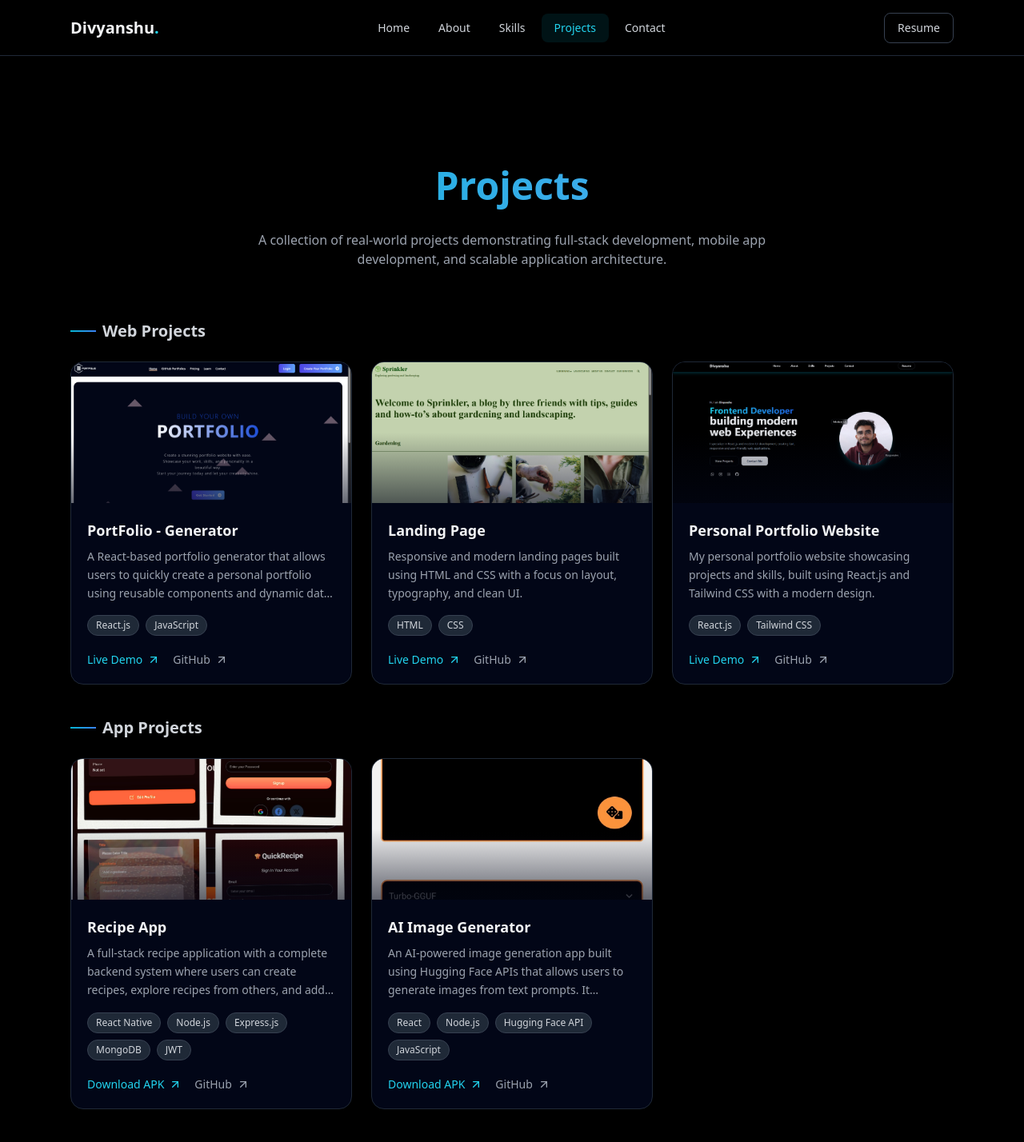
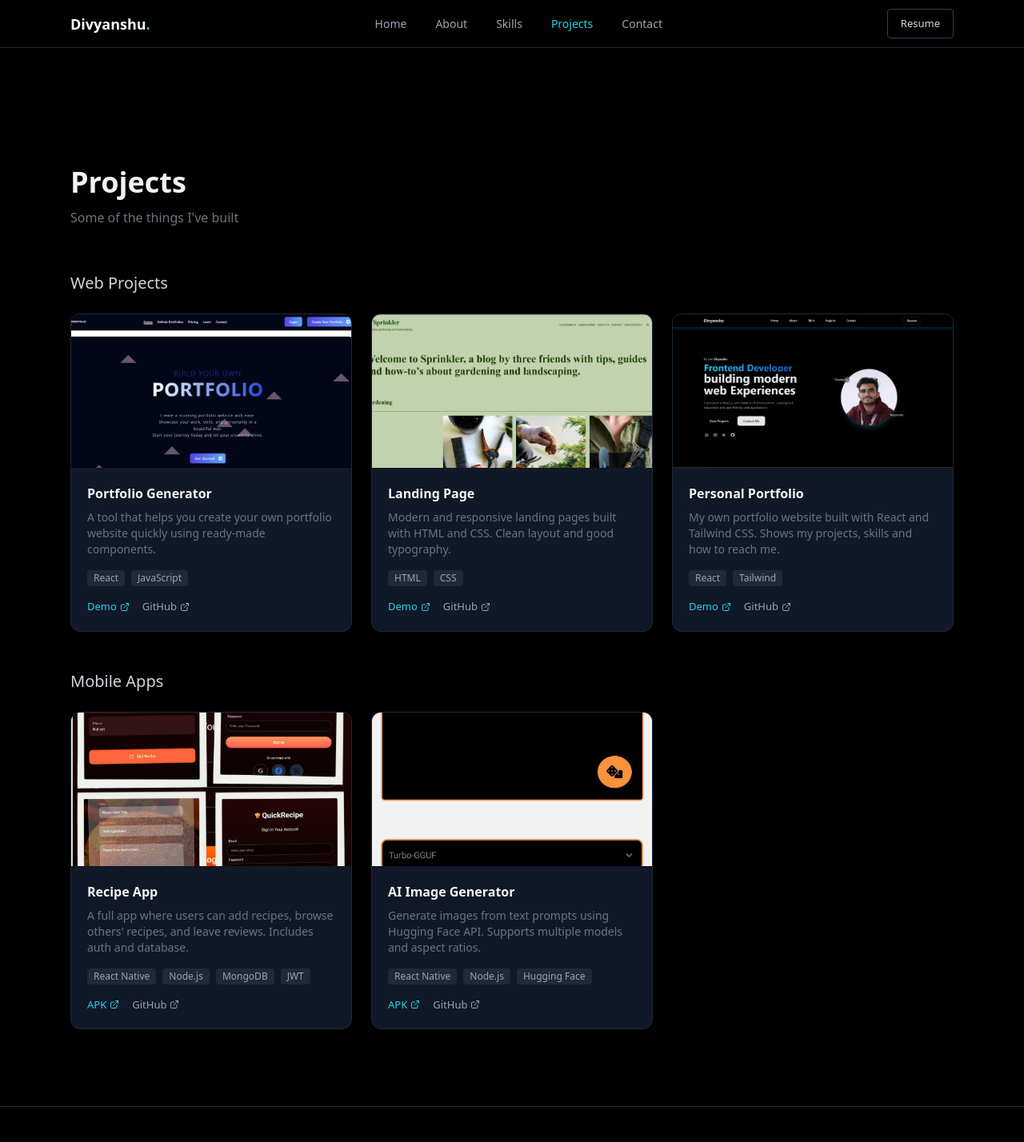
Before and after one commit to Divyanshu-chauhan000/Portfolio-main, a React (Vite) app in the folder my-portfolio-frontend/: page /projects in a window 1280 px wide. Shown: the top 1428 px of the page at 80% size. Built offline with nearby package versions, Linux system fonts and the light colour scheme.

Commit message:
Final change done....

```diff
--- a/my-portfolio-frontend/src/components/Navbar.jsx
+++ b/my-portfolio-frontend/src/components/Navbar.jsx
@@ -13,112 +13,61 @@ const navItems = [
 const Navbar = () => {
   const [isMenuOpen, setIsMenuOpen] = useState(false);
 
-  const toggleMenu = () => {
-    setIsMenuOpen(!isMenuOpen);
-  };
-
-  const linkClasses = ({ isActive }) =>
-    `px-4 py-2 rounded-lg text-sm font-medium transition-all duration-200 ${
-      isActive
-        ? "text-cyan-400 bg-cyan-500/10"
-        : "text-gray-300 hover:text-cyan-400 hover:bg-gray-800"
-    }`;
-
-  const mobileLinkClasses = ({ isActive }) =>
-    `block w-full py-3 px-4 rounded-xl transition-all duration-200 text-sm font-medium ${
-      isActive
-        ? "text-cyan-400 bg-cyan-500/10"
-        : "text-gray-300 hover:text-cyan-400 hover:bg-gray-800"
-    }`;
-
   return (
     <div>
-      <nav className="fixed top-0 left-0 w-full h-[70px] bg-black/90 backdrop-blur-md border-b border-gray-800 z-50">
-        <div className="max-w-6xl mx-auto px-4 sm:px-6 h-full flex items-center justify-between">
+      <nav className="fixed top-0 left-0 w-full h-[60px] bg-black/95 backdrop-blur-sm border-b border-gray-800 z-50">
+        <div className="max-w-6xl mx-auto px-5 md:px-6 h-full flex items-center justify-between">
+
           {/* Logo */}
-          <NavLink
-            to="/"
-            className="text-xl font-bold text-gray-100 hover:text-cyan-400 transition-colors"
-          >
+          <NavLink to="/" className="text-lg font-bold text-white">
             Divyanshu<span className="text-cyan-400">.</span>
           </NavLink>
 
-          {/* Desktop Navigation */}
+          {/* Desktop Nav */}
           <div className="hidden md:flex items-center gap-1">
             {navItems.map((item) => (
-              <NavLink key={item.name} to={item.to} className={linkClasses}>
+              <NavLink key={item.name} to={item.to}
+                className={({ isActive }) =>
+                  `px-4 py-2 rounded text-[14px] font-medium transition ${
+                    isActive ? "text-cyan-400" : "text-gray-400 hover:text-white"
+                  }`
+                }>
                 {item.name}
               </NavLink>
             ))}
           </div>
 
-          {/* Right Side */}
-          <div className="flex items-center gap-3">
-            <NavLink to="/resume">
-              <button className="hidden sm:flex items-center gap-2 px-4 py-2 rounded-lg text-sm font-medium text-gray-300 border border-gray-700 hover:border-cyan-500/50 hover:text-cyan-400 transition-all duration-200">
+          {/* Resume Button */}
+          <NavLink to="/resume" className="hidden sm:block">
+            <button className="px-4 py-2 text-[13px] font-medium text-gray-300 border border-gray-700 rounded hover:border-gray-500 transition">
               Resume
             </button>
           </NavLink>
 
           {/* Mobile Menu Toggle */}
-            <button
-              className="md:hidden text-gray-300 hover:text-cyan-400 transition-colors p-2"
-              onClick={toggleMenu}
-              aria-label="Toggle menu"
-            >
-              <HiMenu className="w-6 h-6" />
+          <button className="md:hidden text-gray-400 p-2" onClick={() => setIsMenuOpen(!isMenuOpen)}>
+            {isMenuOpen ? <HiX size={24}/> : <HiMenu size={24}/>}
           </button>
-          </div>
         </div>
       </nav>
 
-      {/* Mobile Menu Overlay */}
+      {/* Mobile Menu */}
       {isMenuOpen && (
-        <>
-          <div
-            className="fixed inset-0 z-40 bg-black/80 backdrop-blur-sm"
-            onClick={toggleMenu}
-          />
-          <aside className="fixed inset-y-0 left-0 z-50 w-72 bg-black border-r border-gray-800 shadow-2xl p-6">
-            <div className="flex items-center justify-between mb-8">
-              <NavLink
-                to="/"
-                className="text-xl font-bold text-gray-100"
-                onClick={toggleMenu}
-              >
-                Divyanshu<span className="text-cyan-400">.</span>
-              </NavLink>
-              <button
-                className="text-gray-300 hover:text-cyan-400 transition-colors p-2"
-                onClick={toggleMenu}
-              >
-                <HiX className="w-6 h-6" />
-              </button>
-            </div>
-            <nav>
-              <ul className="space-y-2">
+        <div className="fixed inset-0 z-40 bg-black/95 md:hidden" onClick={() => setIsMenuOpen(false)}>
+          <div className="flex flex-col items-center justify-center h-full gap-4" onClick={(e) => e.stopPropagation()}>
             {navItems.map((item) => (
-                  <li key={item.name}>
-                    <NavLink
-                      to={item.to}
-                      className={mobileLinkClasses}
-                      onClick={toggleMenu}
-                    >
+              <NavLink key={item.name} to={item.to} onClick={() => setIsMenuOpen(false)}
+                className="text-gray-300 hover:text-cyan-400 transition text-lg">
                 {item.name}
               </NavLink>
-                  </li>
             ))}
-              </ul>
-              <div className="mt-6 pt-6 border-t border-gray-800">
-                <NavLink to="/resume" onClick={toggleMenu}>
-                  <button className="w-full flex items-center justify-center gap-2 px-4 py-3 rounded-lg text-sm font-medium text-gray-300 border border-gray-700 hover:border-cyan-500/50 hover:text-cyan-400 transition-all">
-                    Download Resume
+            <NavLink to="/resume" onClick={() => setIsMenuOpen(false)}>
+              <button className="mt-4 px-6 py-2 text-sm font-medium text-gray-300 border border-gray-700 rounded hover:border-gray-500 transition">
+                Resume
               </button>
             </NavLink>
           </div>
-            </nav>
-          </aside>
-        </>
+        </div>
       )}
     </div>
   );
--- a/my-portfolio-frontend/src/sections/Projects.jsx
+++ b/my-portfolio-frontend/src/sections/Projects.jsx
@@ -1,5 +1,5 @@
 import React from "react";
-import { FiArrowUpRight } from "react-icons/fi";
+import { FiExternalLink } from "react-icons/fi";
 
 import recipeApp from '../assets/images/recipeFrame.png'
 import guruAi from '../assets/images/guruAI.jpg'
@@ -7,47 +7,29 @@ import personalPortfolio from "../assets/images/PersonalPortfolio.png";
 import portfoliogenerator from "../assets/images/portfoliogenerator.png";
 import sprinkler from "../assets/images/sprinkler.png";
 
-const projects = [
-  // {
-  //   title: "Edugram-Student Social Media Plateform",
-  //   description:
-  //   "A social media platform designed for students to share posts, connect with peers, and interact in an academic-focused environment. Built using React.js with basic backend integration.",
-  //   tech:[
-  //   "React.js",
-  //   "JavaScript",
-  //   "Node.js",
-  //   "Express.js",
-  //   "MongoDB",
-  //   "REST APIs",
-  //   ],
-  //   link:"#",
-  //   image:edubridge
-  // },
+const webProjects = [
   {
-    title: "PortFolio - Generator",
-    description:
-      "A React-based portfolio generator that allows users to quickly create a personal portfolio using reusable components and dynamic data handling.",
-    tech: ["React.js", "JavaScript"],
-    LiveDemo: "https://port-folio-generator.vercel.app/",
-    Github : "https://github.com/Divyanshu-chauhan000/PortFolio_Generator",
+    title: "Portfolio Generator",
+    description: "A tool that helps you create your own portfolio website quickly using ready-made components.",
+    tech: ["React", "JavaScript"],
+    link: "https://port-folio-generator.vercel.app/",
+    github: "https://github.com/Divyanshu-chauhan000/PortFolio_Generator",
     image: portfoliogenerator,
   },
   {
     title: "Landing Page",
-    description:
-      "Responsive and modern landing pages built using HTML and CSS with a focus on layout, typography, and clean UI.",
+    description: "Modern and responsive landing pages built with HTML and CSS. Clean layout and good typography.",
     tech: ["HTML", "CSS"],
-    LiveDemo: "https://holiday-project-pi.vercel.app/",
-    Github : "https://github.com/Divyanshu-chauhan000/Holiday-project",
+    link: "https://holiday-project-pi.vercel.app/",
+    github: "https://github.com/Divyanshu-chauhan000/Holiday-project",
     image: sprinkler,
   },
   {
-    title: "Personal Portfolio Website",
-    description:
-      "My personal portfolio website showcasing projects and skills, built using React.js and Tailwind CSS with a modern design.",
-    tech: ["React.js", "Tailwind CSS"],
-    LiveDemo: "https://portfolio-main-vt9w-quhzyxba5.vercel.app/",
-    Github : "https://github.com/Divyanshu-chauhan000/Portfolio-main/tree/main/my-portfolio",
+    title: "Personal Portfolio",
+    description: "My own portfolio website built with React and Tailwind CSS. Shows my projects, skills and how to reach me.",
+    tech: ["React", "Tailwind"],
+    link: "https://portfolio-main-vt9w-quhzyxba5.vercel.app/",
+    github: "https://github.com/Divyanshu-chauhan000/Portfolio-main",
     image: personalPortfolio,
   },
 ];
@@ -55,180 +37,91 @@ const projects = [
 const appProjects = [
   {
     title: "Recipe App",
-    description:
-      "A full-stack recipe application with a complete backend system where users can create recipes, explore recipes from others, and add reviews/ratings. It includes authentication, database integration, and real-time data handling.",
-    tech: ["React Native", "Node.js", "Express.js", "MongoDB", "JWT"],
-    APK: "https://expo.dev/accounts/dev_code001/projects/frontend/builds/4c4a8fab-1087-4415-b7bb-82e40ee887d7",
-    Github : "https://github.com/Divyanshu-chauhan000/RecipeApp",
+    description: "A full app where users can add recipes, browse others' recipes, and leave reviews. Includes auth and database.",
+    tech: ["React Native", "Node.js", "MongoDB", "JWT"],
+    apk: "https://expo.dev/accounts/dev_code001/projects/frontend/builds/4c4a8fab-1087-4415-b7bb-82e40ee887d7",
+    github: "https://github.com/Divyanshu-chauhan000/RecipeApp",
     image: recipeApp,
   },
   {
     title: "AI Image Generator",
-    description:
-      "An AI-powered image generation app built using Hugging Face APIs that allows users to generate images from text prompts. It supports multiple models and customizable aspect ratios.",
-    tech: ["React", "Node.js", "Hugging Face API", "JavaScript"],
-    APK: "https://expo.dev/accounts/dev_code001/projects/GuruAI/builds/e70ab88f-fb2b-499b-a529-fb01674e94a8",
-    Github: "https://github.com/Divyanshu-chauhan000/AI_Image_Generator",
+    description: "Generate images from text prompts using Hugging Face API. Supports multiple models and aspect ratios.",
+    tech: ["React Native", "Node.js", "Hugging Face"],
+    apk: "https://expo.dev/accounts/dev_code001/projects/GuruAI/builds/e70ab88f-fb2b-499b-a529-fb01674e94a8",
+    github: "https://github.com/Divyanshu-chauhan000/AI_Image_Generator",
     image: guruAi,
   },
 ];
 
+const ProjectCard = ({ project }) => (
+  <div className="bg-gray-900 rounded-xl border border-gray-800 overflow-hidden hover:border-gray-700 transition group">
+    <div className="h-40 md:h-48 overflow-hidden">
+      <img src={project.image} alt={project.title}
+        className="w-full h-full object-cover group-hover:scale-105 transition duration-300" />
+    </div>
+    <div className="p-5">
+      <h3 className="text-gray-100 font-semibold text-[15px] md:text-base mb-2">{project.title}</h3>
+      <p className="text-gray-500 text-[13px] md:text-sm leading-relaxed mb-4">{project.description}</p>
+
+      <div className="flex flex-wrap gap-2 mb-4">
+        {project.tech.map((t, i) => (
+          <span key={i} className="text-[11px] md:text-xs px-2 py-0.5 rounded bg-gray-800 text-gray-400">{t}</span>
+        ))}
+      </div>
+
+      <div className="flex gap-4 text-[13px]">
+        {project.link && (
+          <a href={project.link} target="_blank" rel="noopener noreferrer"
+            className="text-cyan-400 hover:text-cyan-300 flex items-center gap-1">
+            Demo <FiExternalLink size={12}/>
+          </a>
+        )}
+        {project.apk && (
+          <a href={project.apk} target="_blank" rel="noopener noreferrer"
+            className="text-cyan-400 hover:text-cyan-300 flex items-center gap-1">
+            APK <FiExternalLink size={12}/>
+          </a>
+        )}
+        <a href={project.github} target="_blank" rel="noopener noreferrer"
+          className="text-gray-400 hover:text-gray-300 flex items-center gap-1">
+          GitHub <FiExternalLink size={12}/>
+        </a>
+      </div>
+    </div>
+  </div>
+);
+
 const Projects = () => {
   return (
-    <section
-      id="projects"
-      className="relative py-12 sm:py-16 md:py-24 bg-black"
-    >
-      <div className="max-w-6xl mx-auto px-4 sm:px-6">
-        {/* Section Heading */}
-        <div className="text-center mb-12 sm:mb-16">
-          <h2 className="text-3xl pb-4 sm:text-4xl md:text-5xl bg-gradient-to-r from-cyan-500 to-blue-400 bg-clip-text text-transparent font-bold mb-4 leading-tight">
-            Projects
-          </h2>
-          <p className="text-gray-400 max-w-2xl mx-auto text-sm sm:text-base px-4">
-            A collection of real-world projects demonstrating full-stack development, mobile app development, and scalable application architecture.
-          </p>
+    <section id="projects" className="py-16 md:py-24 bg-black">
+      <div className="max-w-6xl mx-auto px-5 md:px-6">
+
+        {/* Heading */}
+        <div className="mb-10 md:mb-14">
+          <h2 className="text-3xl md:text-4xl font-bold text-gray-100 mb-3">Projects</h2>
+          <p className="text-gray-500 text-[14px] md:text-base">Some of the things I've built</p>
         </div>
 
         {/* Web Projects */}
-        <div className="mb-10">
-          <h2 className="text-lg sm:text-xl font-semibold text-gray-300 mb-6 flex items-center gap-2">
-            <span className="w-8 h-[2px] bg-gradient-to-r from-cyan-500 to-blue-500"></span>
-            Web Projects
-          </h2>
-          <div className="grid grid-cols-1 sm:grid-cols-2 lg:grid-cols-3 gap-6">
-            {projects.map((project, index) => (
-              <div
-                key={index}
-                className="group flex flex-col rounded-2xl bg-[#020617] border border-gray-800 shadow-lg hover:border-cyan-500/50 hover:shadow-cyan-500/10 hover:-translate-y-1 transition-all duration-300 overflow-hidden"
-              >
-                {/* Project Image */}
-                <div className="relative h-44 overflow-hidden">
-                  <img
-                    src={project.image}
-                    alt={project.title}
-                    className="w-full h-full object-cover transition-transform duration-500 group-hover:scale-110"
-                  />
-                  <div className="absolute inset-0 bg-gradient-to-t from-[#020617] via-transparent to-transparent opacity-60"></div>
-                </div>
-
-                {/* Project Content */}
-                <div className="flex flex-col flex-1 p-5">
-                  <h3 className="text-lg font-semibold text-gray-100 mb-2 group-hover:text-cyan-400 transition-colors">
-                    {project.title}
-                  </h3>
-                  <p className="text-gray-400 text-sm leading-relaxed mb-4 line-clamp-3">
-                    {project.description}
-                  </p>
-
-                  {/* Tech Stack */}
-                  <div className="flex flex-wrap gap-2 mb-5">
-                    {project.tech.map((items, idx) => (
-                      <span
-                        key={idx}
-                        className="text-xs px-2.5 py-1 rounded-full bg-gray-800 text-gray-300 border border-gray-700"
-                      >
-                        {items}
-                      </span>
-                    ))}
-                  </div>
-
-                  {/* Links */}
-                  <div className="flex gap-4 mt-auto">
-                    <a
-                      href={project.LiveDemo}
-                      target="_blank"
-                      rel="noopener noreferrer"
-                      className="inline-flex items-center gap-1.5 text-sm font-medium text-cyan-400 hover:text-cyan-300 transition-colors"
-                    >
-                      <span>Live Demo</span>
-                      <FiArrowUpRight className="text-base" />
-                    </a>
-                    <a
-                      href={project.Github}
-                      target="_blank"
-                      rel="noopener noreferrer"
-                      className="inline-flex items-center gap-1.5 text-sm font-medium text-gray-400 hover:text-gray-200 transition-colors"
-                    >
-                      <span>GitHub</span>
-                      <FiArrowUpRight className="text-base" />
-                    </a>
-                  </div>
-                </div>
-              </div>
+        <div className="mb-12">
+          <h3 className="text-lg md:text-xl text-gray-300 font-medium mb-6">Web Projects</h3>
+          <div className="grid grid-cols-1 sm:grid-cols-2 lg:grid-cols-3 gap-5 md:gap-6">
+            {webProjects.map((project, i) => (
+              <ProjectCard key={i} project={project} />
             ))}
           </div>
         </div>
 
         {/* App Projects */}
-        <div className="mb-10">
-          <h2 className="text-lg sm:text-xl font-semibold text-gray-300 mb-6 flex items-center gap-2">
-            <span className="w-8 h-[2px] bg-gradient-to-r from-cyan-500 to-blue-500"></span>
-            App Projects
-          </h2>
-          <div className="grid grid-cols-1 sm:grid-cols-2 lg:grid-cols-3 gap-6">
-            {appProjects.map((project, index) => (
-              <div
-                key={index}
-                className="group flex flex-col rounded-2xl bg-[#020617] border border-gray-800 shadow-lg hover:border-cyan-500/50 hover:shadow-cyan-500/10 hover:-translate-y-1 transition-all duration-300 overflow-hidden"
-              >
-                {/* Project Image */}
-                <div className="relative h-44 overflow-hidden">
-                  <img
-                    src={project.image}
-                    alt={project.title}
-                    className="w-full h-full object-cover transition-transform duration-500 group-hover:scale-110"
-                  />
-                  <div className="absolute inset-0 bg-gradient-to-t from-[#020617] via-transparent to-transparent opacity-60"></div>
-                </div>
-
-                {/* Project Content */}
-                <div className="flex flex-col flex-1 p-5">
-                  <h3 className="text-lg font-semibold text-gray-100 mb-2 group-hover:text-cyan-400 transition-colors">
-                    {project.title}
-                  </h3>
-                  <p className="text-gray-400 text-sm leading-relaxed mb-4 line-clamp-3">
-                    {project.description}
-                  </p>
-
-                  {/* Tech Stack */}
-                  <div className="flex flex-wrap gap-2 mb-5">
-                    {project.tech.map((items, idx) => (
-                      <span
-                        key={idx}
-                        className="text-xs px-2.5 py-1 rounded-full bg-gray-800 text-gray-300 border border-gray-700"
-                      >
-                        {items}
-                      </span>
-                    ))}
-                  </div>
-
-                  {/* Links */}
-                  <div className="flex gap-4 mt-auto">
-                    <a
-                      href={project.APK}
-                      target="_blank"
-                      rel="noopener noreferrer"
-                      className="inline-flex items-center gap-1.5 text-sm font-medium text-cyan-400 hover:text-cyan-300 transition-colors"
-                    >
-                      <span>Download APK</span>
-                      <FiArrowUpRight className="text-base" />
-                    </a>
-                    <a
-                      href={project.Github}
-                      target="_blank"
-                      rel="noopener noreferrer"
-                      className="inline-flex items-center gap-1.5 text-sm font-medium text-gray-400 hover:text-gray-200 transition-colors"
-                    >
-                      <span>GitHub</span>
-                      <FiArrowUpRight className="text-base" />
-                    </a>
-                  </div>
-                </div>
-              </div>
+        <div>
+          <h3 className="text-lg md:text-xl text-gray-300 font-medium mb-6">Mobile Apps</h3>
+          <div className="grid grid-cols-1 sm:grid-cols-2 lg:grid-cols-3 gap-5 md:gap-6">
+            {appProjects.map((project, i) => (
+              <ProjectCard key={i} project={project} />
             ))}
           </div>
         </div>
+
       </div>
     </section>
   );
```
Also changed, not shown: my-portfolio-frontend/src/sections/About.jsx (+24 -35 lines), my-portfolio-frontend/src/sections/Skills.jsx (+10 -19 lines). Lines whose indentation alone changed are shown as unchanged.
